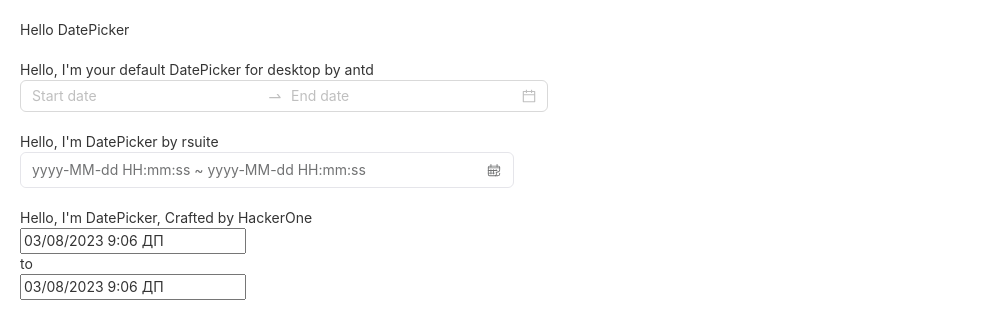
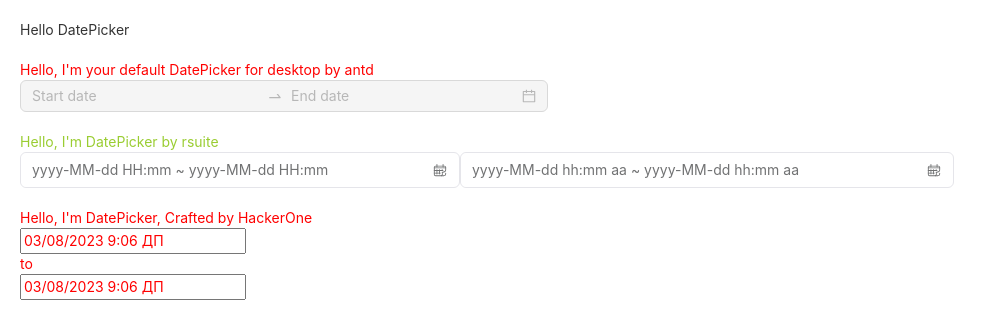
Before and after one commit to DarinaSavytska/datePickers, a React (Create React App) app: page / in a window 1280 px wide. Shown: the top 332 px of the page, without its empty margins (0-997 px from the left). Built offline with nearby package versions, Linux system fonts and the light colour scheme.

Commit message:
Test second daptepicker

```diff
--- a/src/DatePickers.tsx
+++ b/src/DatePickers.tsx
@@ -9,38 +9,80 @@
 import 'react-datepicker/dist/react-datepicker.css';
 
 import ua from 'date-fns/locale/uk';
-import { registerLocale, setDefaultLocale } from 'react-datepicker';
+import { registerLocale } from 'react-datepicker';
 registerLocale('ua', ua);
 
 const { RangePicker } = antdDatePicker;
+
+type CalendarLocaleType = {
+  sunday?: string;
+  monday?: string;
+  tuesday?: string;
+  wednesday?: string;
+  thursday?: string;
+  friday?: string;
+  saturday?: string;
+  ok?: string;
+  today?: string;
+  yesterday?: string;
+  hours?: string;
+  minutes?: string;
+  seconds?: string;
+  formattedMonthPattern?: string;
+  formattedDayPattern?: string;
+
+  // for DateRangePicker
+  last7Days?: string;
+};
 
 const DatePickers: React.FC = () => {
   const [startDate, setStartDate] = useState(new Date());
   const [endDate, setEndDate] = useState(new Date());
 
+  const local: CalendarLocaleType = {
+    sunday: 'неділя',
+    last7Days: 'останні 7 днів',
+    minutes: 'хвилини',
+    hours: 'години',
+    ok: 'Окі-докі',
+  };
+
   return (
-    <div>
+    <div style={{ position: 'relative' }}>
       <p style={{ margin: '20px' }}>Hello DatePicker</p>
 
-      <div style={{ margin: '20px' }}>
+      <div style={{ margin: '20px', color: 'red' }}>
         <p>Hello, I'm your default DatePicker for desktop by antd</p>
-        <RangePicker showTime />
+        <RangePicker showTime disabled />
       </div>
 
-      <div style={{ margin: '20px' }}>
+      <div style={{ margin: '20px', color: 'yellowgreen' }}>
         <p>Hello, I'm DatePicker by rsuite</p>
         {/* https://rsuitejs.com/components/date-range-picker/ */}
         <DateRangePicker
           showMeridian
-          format='yyyy-MM-dd HH:mm:ss'
+          format='yyyy-MM-dd HH:mm' // 24 формат отображения
           defaultCalendarValue={[
-            new Date('2022-02-01 00:00:00'),
-            new Date('2022-03-01 23:59:59'),
+            new Date('2022-02-01 00:00'),
+            new Date('2022-03-01 23:59'),
           ]}
+          editable={false}
+          locale={local}
+          // showOneCalendar //для времени не работает
+        />
+        <DateRangePicker
+          showMeridian
+          format='yyyy-MM-dd hh:mm aa' // 12 формат отображения
+          defaultCalendarValue={[
+            new Date('2022-02-01 00:00'),
+            new Date('2022-03-01 23:59'),
+          ]}
+          editable={false}
+          // placement='autoVerticalEnd' // ???
         />
       </div>
 
-      <div style={{ margin: '20px' }}>
+      <div style={{ margin: '20px', color: 'red' }}>
         <p>Hello, I'm DatePicker, Crafted by HackerOne</p>
         {/* https://reactdatepicker.com/ */}
         <div>
--- a/src/styles.scss
+++ b/src/styles.scss
@@ -5,4 +5,15 @@
     height: auto;
     min-width: auto;
   }
+
+  // .rs-stack {
+  //   width: 90vw;
+  // }
+  .rs-anim-fade.rs-anim-in {
+    top: 3vw !important;
+  }
 }
+
+body {
+  overflow: hidden;
+}
```
